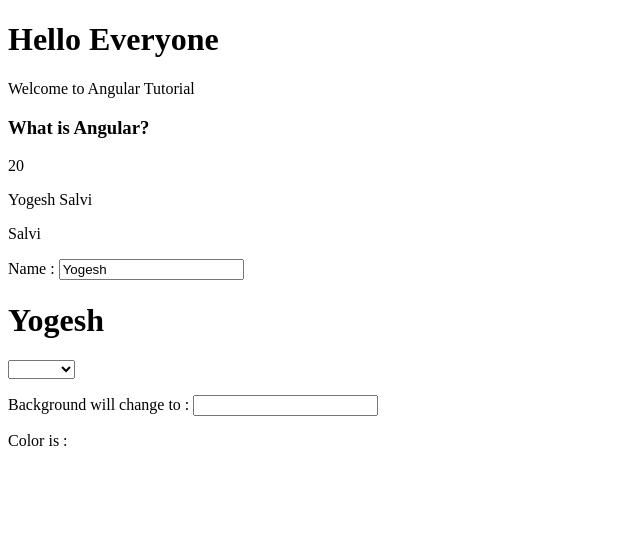
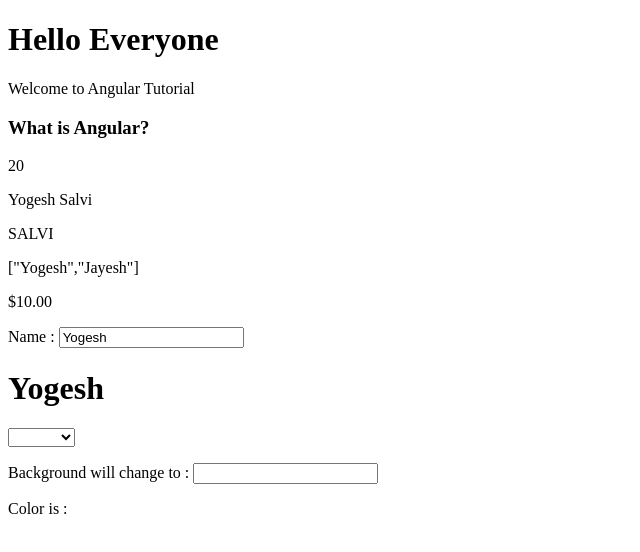
Before and after one commit to yogeshsalvi94/Angular, a plain HTML site: page index.html in a window 1280 px wide. Shown: the whole page, without its empty margins (0-640 px from the left). Drawn offline with nearby package versions, Linux system fonts and the light colour scheme.

Commit message:
adding filters

```diff
--- a/index.html
+++ b/index.html
@@ -18,7 +18,9 @@
     <div ng-app="myApp" ng-controller="firstController" ng-init="Quantity=2; price= 10;person=['Yogesh','Rakesh',' Mahesh','Jayesh','Suresh']; persons={firstname: 'Yogesh', lastname: 'Salvi'}">
         <p>{{Quantity * price}}</p>
         <p>{{person[0] + " " + persons.lastname }}</p>
-        <p>{{persons.lastname}}</p>
+        <p>{{persons.lastname | uppercase}}</p>
+        <p>{{person | filter: 'y'}}</p>
+        <p>{{price | currency }}</p>
         <li ng-repeat="x in color">{{x}}</li>
         <p>Name : <input type="text" ng-model="name"></p>
         <h1 ng-click="changeName()">{{name}}</h1>
```
